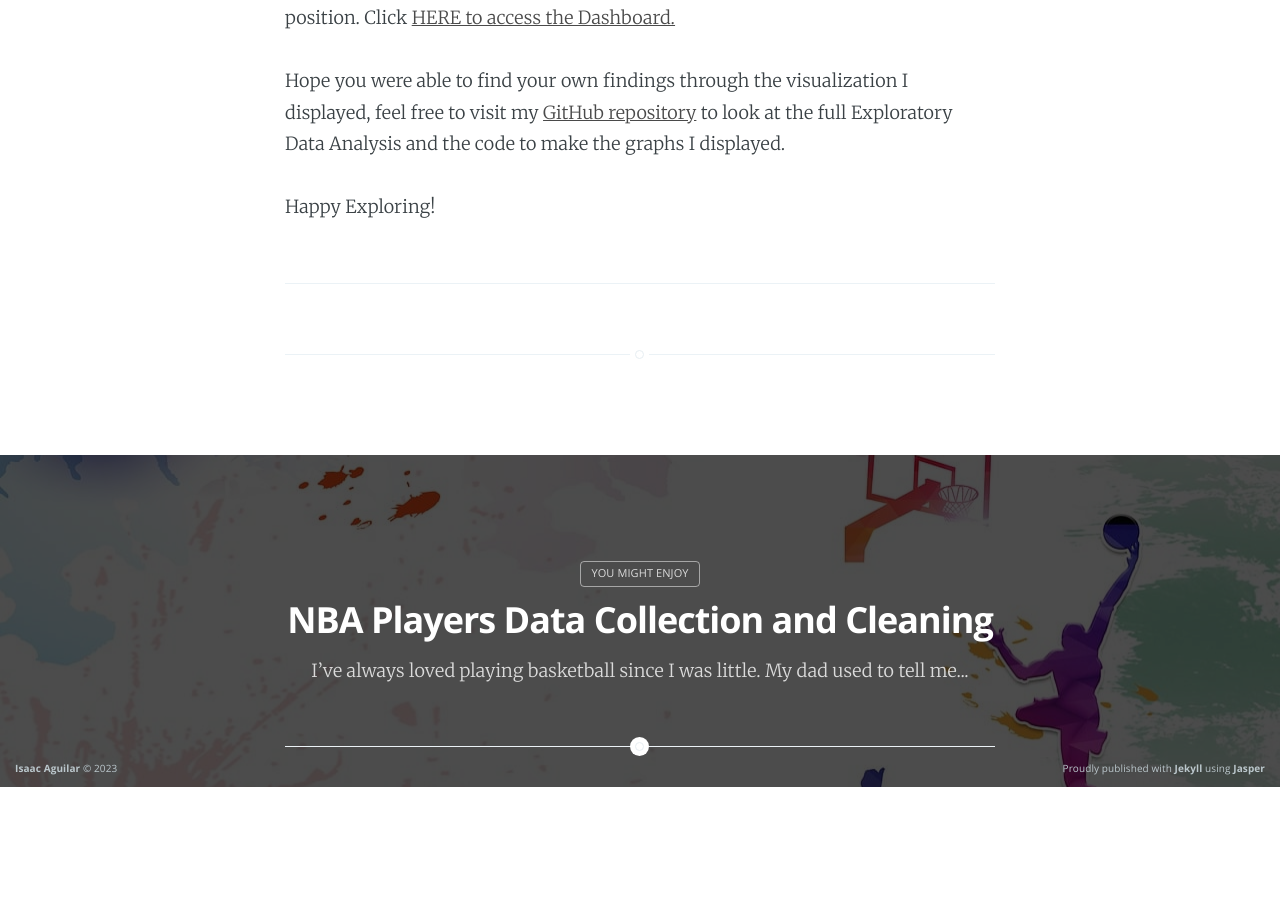
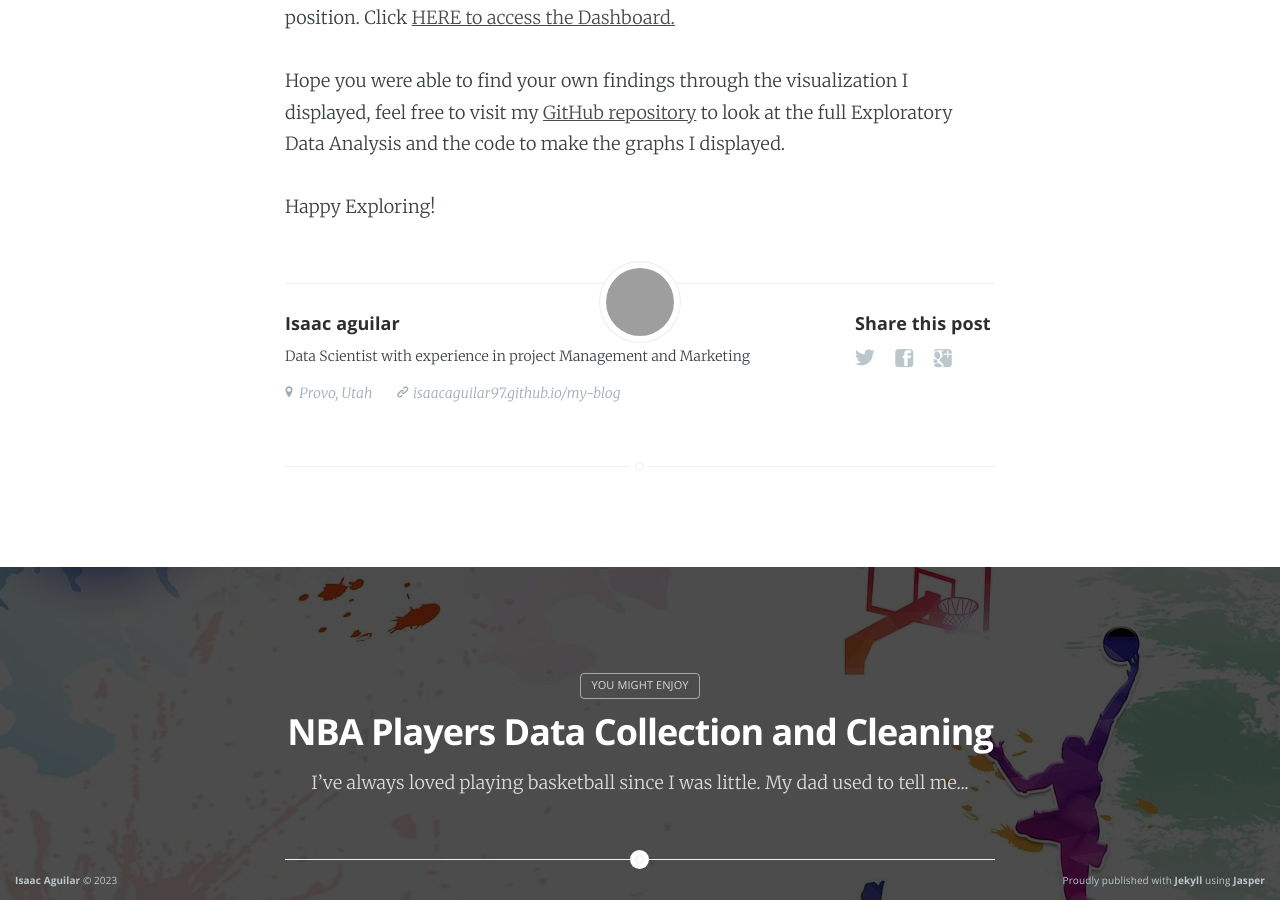
Before and after one commit to isaacaguilar97/my-blog, a Jekyll site: the page built from _posts/2023-12-16-My-NBA-Exploratory-Data-Analysis.md, in a window 1280 px wide and 900 px high, scrolled down 7222 px. Built offline with Jekyll 4.4.1, drawn with Linux system fonts in a browser that asks for light colours; nearby versions of some CDN libraries; before the commit the page ends 8009 px from its top, so only the background shows below that; grey boxes are pictures that could not be loaded.

Commit message:
change author page

```diff
--- a/_data/authors.yml
+++ b/_data/authors.yml
@@ -39,7 +39,7 @@ martin:
   bio: An American pastor, activist, humanitarian. People know me for leading the African-American Civil Rights movement using nonviolent civil disobedience.
   assets: assets/images/martin.jpg
 isaac:
-  username: aguilaris203
+  username: isaac
   name: Isaac aguilar
   location: Provo, Utah
   url_full: https://isaacaguilar97.github.io/my-blog/
```
